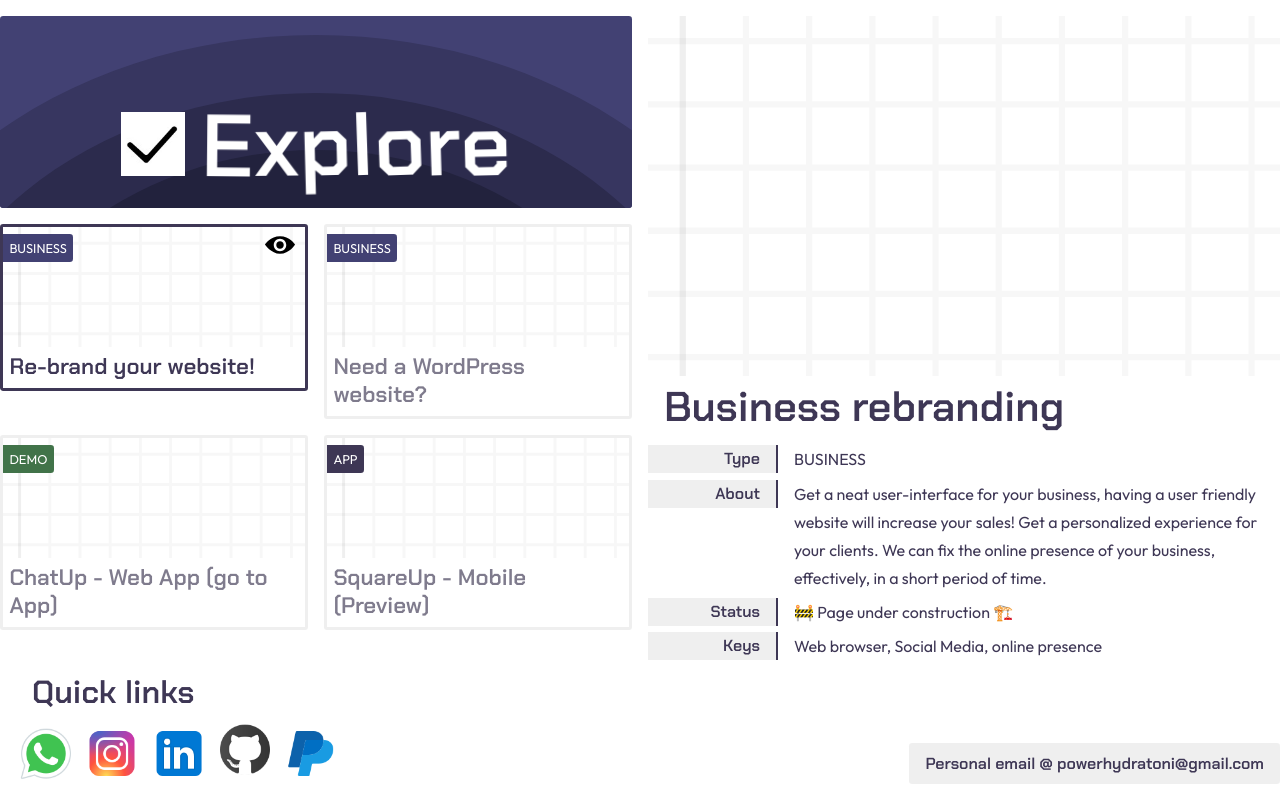
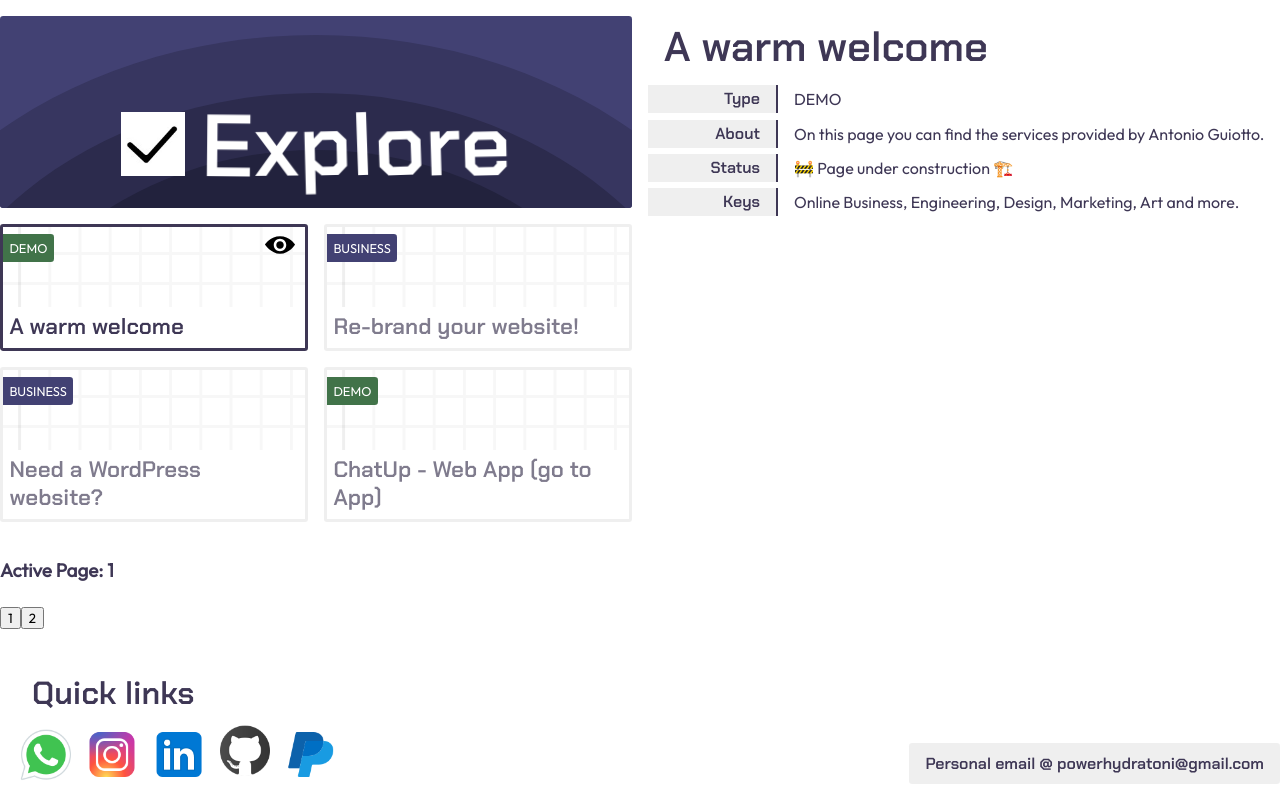
Before and after one commit to palloncino/antonioguiotto.com, a React (Create React App) app: page / in a window 1280 px wide. Built offline with nearby package versions, Linux system fonts and the light colour scheme.

Commit message:
pagination

```diff
--- a/src/components/ButtonCard.tsx
+++ b/src/components/ButtonCard.tsx
@@ -27,7 +27,7 @@ const ButtonCard = ({
     <div
       onClick={() => {
         selectedIndex === id
-          ? handleSetSelectedItem(undefined)
+          ? handleSetSelectedItem(2100001)
           : handleSetSelectedItem(id);
 
       }}
--- /dev/null
+++ b/src/components/ButtonCards.tsx
@@ -0,0 +1,58 @@
+import { useEffect, useState } from 'react';
+import Fade from '../features/Fade';
+import {previewFeature} from '../features/Explore/explore_features';
+import ButtonCard from './ButtonCard';
+
+const ButtonCards = ({ features, activePage, prevActivePage, selectedIndex, handleSetSelectedItem, ITEMS_PER_PAGE }: any) => {
+
+  const [shouldAnimate, setShouldAnimate] = useState(false);
+
+  useEffect(() => {
+    const pageChanged = prevActivePage !== activePage;
+    setShouldAnimate(pageChanged);
+  }, [activePage, prevActivePage]);
+
+  useEffect(() => {
+    if (shouldAnimate) {
+      setShouldAnimate(false);
+    }
+  }, [shouldAnimate]);
+
+  const renderButtonCard = (item: previewFeature, index: number) => {
+    const card = (
+      <div key={item.id + index} className="explore-page-card-container">
+        <ButtonCard
+          selectedIndex={selectedIndex}
+          handleSetSelectedItem={handleSetSelectedItem}
+          id={item.id}
+          type={item.type}
+          {...item.buttonCard}
+        />
+      </div>
+    );
+
+    return shouldAnimate ? (
+      <Fade key={item.id + index} customSpringProps={prevActivePage > activePage ? {
+        from: { transform: 'translateX(-100%)', opacity: 1 },
+        to: { transform: 'translateX(0)', opacity: 1 },
+        reset: true,
+      } : {
+        from: { transform: 'translateX(100%)', opacity: 1 },
+        to: { transform: 'translateX(0)', opacity: 1 },
+        reset: true,
+      }}>
+        {card}
+      </Fade>
+    ) : card;
+  };
+
+  return (
+    <div className="explore-page-cards-container">
+      {features
+        .slice((activePage - 1) * ITEMS_PER_PAGE, activePage * ITEMS_PER_PAGE)
+        .map(renderButtonCard)}
+    </div>
+  );
+};
+
+export default ButtonCards;
--- a/src/components/PreviewCard.tsx
+++ b/src/components/PreviewCard.tsx
@@ -82,6 +82,7 @@ const PreviewCard = ({
                 </div>
                 {githubRepos.map((name: string) => (
                   <div
+                    key={name.slice(0, 10)}
                     className="preview-text-description-value a"
                     onClick={() =>
                       window.open(
--- a/src/features/Explore/explore.css
+++ b/src/features/Explore/explore.css
@@ -122,7 +122,7 @@
   transition: all 0.2s;
   transition-delay: 0.2s;
   min-width: 0px;
-  height: 120px;
+  height: 80px;
 }
 
 .type-feature-text-container {
--- a/src/features/Explore/explore_features.ts
+++ b/src/features/Explore/explore_features.ts
@@ -1,8 +1,8 @@
 import squareGraph from "../../media/images/graph-paper.svg";
 
 
-type previewFeature = {
-  id?: number;
+export type previewFeature = {
+  id: number;
   type: "business" | "demo" | "app";
   buttonCard: {
     title: string;
@@ -23,28 +23,28 @@ type previewFeature = {
   };
 };
 
-export const defaultPreviewCard: previewFeature = {
+export const features: previewFeature[] = [
+  {
+    id: 2100001,
     type: "demo",
     buttonCard: {
-    title: "Welcome page.",
+      title: "A warm welcome",
       description:
         "On this page you can find the services provided by Antonio Guiotto.",
       route: "/",
       media: squareGraph,
     },
     previewCard: {
-    title: "A warm welcome.",
+      title: "A warm welcome",
       keys: "Online Business, Engineering, Design, Marketing, Art and more.",
       description:
         "On this page you can find the services provided by Antonio Guiotto.",
-    status: "DEMO, not released.",
+      status: "🚧 Page under construction 🏗️",
       images: [squareGraph],
       gifs: [],
-    videos: [{ videoId: "JY6SPRNjvZE" }],
+      videos: [{ videoId: "T9q9qjc9L4E" }],
     },
-}
-
-export const features: previewFeature[] = [
+  },
   {
     id: 2141210,
     type: "business",
@@ -109,7 +109,7 @@ export const features: previewFeature[] = [
     },
   },
   {
-    id: 2141202,
+    id: 2141211,
     type: "app",
     buttonCard: {
       title: "SquareUp - Mobile (Preview)",
@@ -130,5 +130,28 @@ export const features: previewFeature[] = [
       gifs: [],
       videos: [{ videoId: "3JtrRG6w0oU" }],
     },
+  },
+  {
+    id: 2141212,
+    type: "business",
+    buttonCard: {
+      title: "Life menthoring",
+      description:
+        "I can teach you everithing I know about the way I conduct my life in a healthy way, integrating the professional, psycological and phisical aspect of your lifes, questioning old habits to try new approach to life. Let's grow together.",
+      route: "/",
+      media: squareGraph,
+    },
+    previewCard: {
+      title: "Life menthoring",
+      keys: "Professional, Psycological and Phisical refinement.",
+      description:
+        "I can teach you everithing I know about the way I conduct my life in a healthy way, integrating the professional, psycological and phisical aspect of your lifes, questioning old habits to try new approach to life. Let's grow together.",
+      status: "Available under request.",
+      route: "/",
+      githubRepos: undefined,
+      images: [squareGraph],
+      gifs: [],
+      videos: [],
+    },
   }
 ];
--- a/src/features/Explore/index.tsx
+++ b/src/features/Explore/index.tsx
@@ -1,31 +1,46 @@
-import { useState } from "react";
+import { useEffect, useState } from "react";
 import BottomLinks from "../../components/BottomLinks";
-import ButtonCard from "../../components/ButtonCard";
 import PreviewCard from "../../components/PreviewCard";
 import Logo from "../../media/images/logo.png";
 import Fade from "../Fade";
 import AbsoluteFooter from "../../components/AbsoluteFooter";
 import { useDevice } from "../../hooks/useDevice";
 import "./explore.css";
-import { defaultPreviewCard, features } from "./explore_features";
+import { /* defaultPreviewCard, */ features } from "./explore_features";
+import ButtonCards from "../../components/ButtonCards";
 
 const Explore = () => {
   const [selectedIndex, setSelectedIndex] = useState<undefined | number>(
-    2141210
+    2100001
   );
+  const ITEMS_PER_PAGE = 4;
+  const MAX_PAGES = Math.ceil(features.length / ITEMS_PER_PAGE);
+  const [activePage, setActivePage] = useState(1);
+  const [prevActivePage, setPrevActivePage] = useState(1);
   const { isMobile } = useDevice();
 
+  useEffect(() => {
+    console.log({activePage, prevActivePage})
+  }, [activePage, prevActivePage])
+
+
+  const selectPage = (n: number) => {
+    setPrevActivePage(activePage);
+    setActivePage(n);
+  }
   const handleSetSelectedItem = (index: number) => {
     setSelectedIndex(index);
   };
 
   const displaySelectedItem = (index: number | undefined) => {
     if (!index) {
-      const previewContent = defaultPreviewCard?.previewCard;
-      const type = defaultPreviewCard.type;
+      const selectedItem = features.find(({ id }: any) => id === index);
+      const id = 2100001;
+      const type = selectedItem?.type;
+      const previewContent = selectedItem?.previewCard;
       return (
         <Fade>
-          <PreviewCard id={undefined} type={type} {...previewContent} />
+          <PreviewCard id={id} type={type} {...previewContent} />
         </Fade>
       );
     }
@@ -66,7 +81,7 @@ const Explore = () => {
                   <img className="explore-page-logo" src={Logo} alt="Logo" />
                   <h1
                     className="explore-page-title"
-                          onClick={() => setSelectedIndex(undefined)}
+                    onClick={() => setSelectedIndex(2100001)}
                   >
                     <span>E</span>
                     <span>x</span>
@@ -77,21 +92,23 @@ const Explore = () => {
                     <span>e</span>
                   </h1>
                 </div>
-                      <div className="explore-page-cards-container">
-                        {features.map(({ id, type, buttonCard }: any, index: number) => {
-                          return (
-                            <div key={id + index} className="explore-page-card-container">
-                              <ButtonCard
+                <ButtonCards
+                  features={features}
+                  activePage={activePage}
+                  prevActivePage={prevActivePage}
                   selectedIndex={selectedIndex}
                   handleSetSelectedItem={handleSetSelectedItem}
-                                key={`${id}__${index}`}
-                                id={id}
-                                type={type}
-                                {...buttonCard}
+                  ITEMS_PER_PAGE={ITEMS_PER_PAGE}
                 />
-                            </div>
-                          );
+                <div>
+                  <h3>{`Active Page: ${activePage}`}</h3>
+                  {Array.from({ length: MAX_PAGES }, (v, i) => i + 1).map((n, i) => {
+                    return (
+                      <button key={`${n + 1}_${i + 2}_${n + i + 3}`} onClick={() => selectPage(n)}> {n}
+                      </button>
+                    )
                   })}
+
                 </div>
               </div>
 
@@ -110,7 +127,7 @@ const Explore = () => {
             <AbsoluteFooter />
           </div>
         </div>
-            </div>
+      </div >
     </>
   );
 };
--- a/src/features/Fade/index.tsx
+++ b/src/features/Fade/index.tsx
@@ -1,12 +1,20 @@
 import React from 'react';
 import { animated, useSpring } from '@react-spring/web';
 
-const Fade = ({ children }: any) => {
-  const props = useSpring({
-    from: { transform: 'scale(0.95)', opacity: 0, width: '100%' },
-    to: { transform: 'scale(1)', opacity: 1, width: '100%' },
-    reset: true,
-  });
+const Fade = ({ children, customSpringProps }: any) => {
+
+  let props;
+
+  if (customSpringProps) {
+    props = customSpringProps;
+  } else {
+    props = {
+      from: { transform: 'scale(0.95)', opacity: 0, width: '100%' },
+      to: { transform: 'scale(1)', opacity: 1, width: '100%' },
+      reset: true,
+    }
+  }
+  props = useSpring({...props});
 
   return <animated.div style={props}>{children}</animated.div>;
 };
```
Lines whose indentation alone changed are shown as unchanged.
